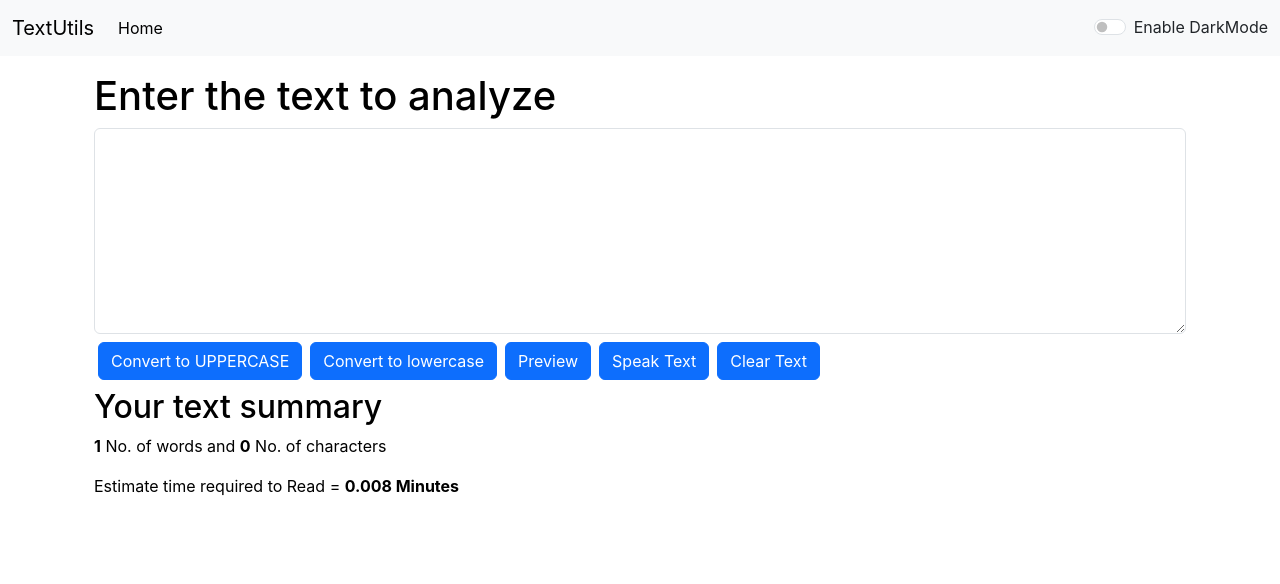
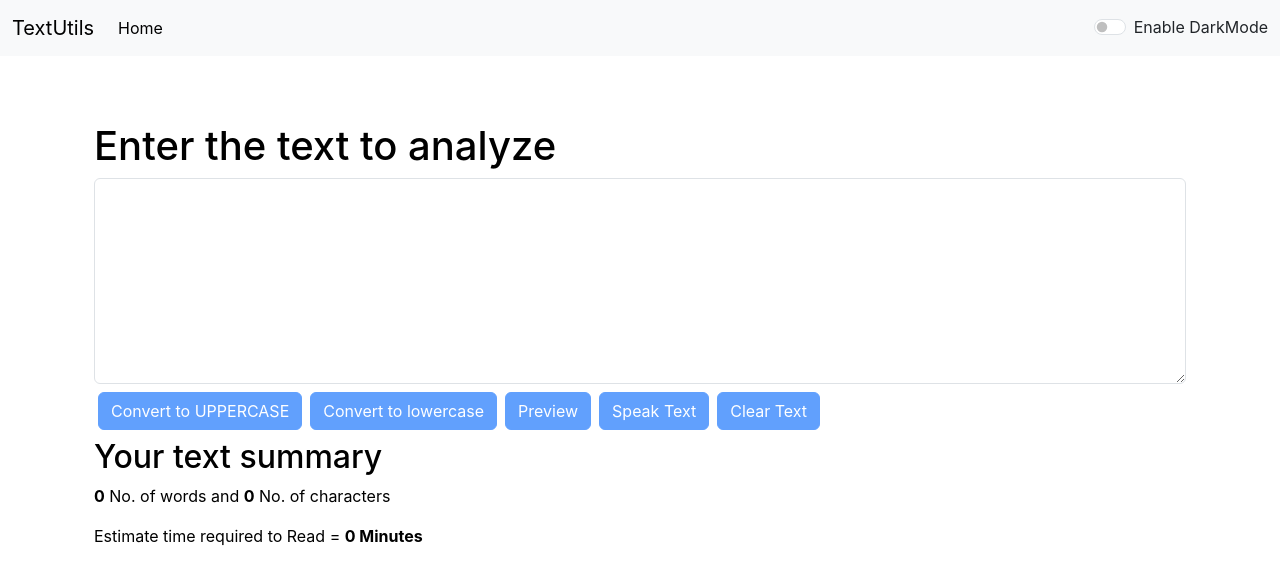
Before and after one commit to lohargaurav00/TextUtils-React, a React (Create React App) app: page / in a window 1280 px wide. Shown: the top 584 px of the page. Built offline with nearby package versions, Linux system fonts and the light colour scheme.

Commit message:
bug fix 0.0.1

```diff
--- a/src/App.js
+++ b/src/App.js
@@ -3,7 +3,7 @@ import "./App.css";
 import Navbar from "./Components/Navbar";
 import TextForm from "./Components/TextForm";
 import React, { useState } from "react";
-import Alert from "./Alert";
+import Alert from "./Components/Alert";
 // import { BrowserRouter as Router, Routes, Route, Link } from "react-router-dom";
 
 function App() {
--- a/src/Alert.js
+++ b/src/Components/Alert.js
@@ -7,8 +7,10 @@ function Alert(props) {
         return lower.charAt(0).toUpperCase()+lower.slice(1);
     }
   return (
-    props.alert && <div className={`alert alert-${props.alert.type} alert-dismissible fade show`} role="alert">
+    <div style={{height:"50px"}}>
+    {props.alert && <div className={`alert alert-${props.alert.type} alert-dismissible fade show`} role="alert">
       <strong>{ Capitalize(props.alert.type)}</strong>: {props.alert.massage}
+    </div>}
     </div>
   );
 }
--- a/src/Components/TextForm.js
+++ b/src/Components/TextForm.js
@@ -51,16 +51,16 @@ export default function TextForm(props) {
       <div className="container" style={{color: props.Theme ==="light"?"black":"white"}}>
         <h1> {props.heading} </h1>
         <textarea className="form-control" id="Mytext" rows="8" value={text} style={{backgroundColor: props.Theme ==="dark"?"#121212":"white", color: props.Theme ==="light"?"black":"white"}} onChange={handleonChange}></textarea>
-        <button className="btn btn-primary my-2 mx-1" onClick={upperText}>Convert to UPPERCASE</button>
-        <button className="btn btn-primary my-2 mx-1" onClick={lowerText}>Convert to lowercase</button>
-        <button className="btn btn-primary my-2 mx-1" onClick={previewText}>Preview</button>
-        <button className="btn btn-primary my-2 mx-1" onClick={speakText}>Speak Text</button>
-        <button className="btn btn-primary my-2 mx-1" onClick={clearText}>Clear Text</button>
+        <button disabled={text.length===0} className="btn btn-primary my-2 mx-1" onClick={upperText}>Convert to UPPERCASE</button>
+        <button disabled={text.length===0} className="btn btn-primary my-2 mx-1" onClick={lowerText}>Convert to lowercase</button>
+        <button disabled={text.length===0} className="btn btn-primary my-2 mx-1" onClick={previewText}>Preview</button>
+        <button disabled={text.length===0} className="btn btn-primary my-2 mx-1" onClick={speakText}>Speak Text</button>
+        <button disabled={text.length===0} className="btn btn-primary my-2 mx-1" onClick={clearText}>Clear Text</button>
       </div>
       <div className="container" style={{color: props.Theme ==="light"?"black":"white"}}>
           <h2>Your text summary</h2>
-          <p><b>{text.split(' ').length}</b> No. of words and <b>{text.length}</b> No. of characters</p>
-          <p> Estimate time required to Read = <b> {0.008* text.split(' ').length} Minutes</b></p>
+          <p><b>{text.split(' ').filter((element)=>{return element.length!==0}).length}</b> No. of words and <b>{text.length}</b> No. of characters</p>
+          <p> Estimate time required to Read = <b> {0.008* text.split(' ').filter((element)=>{return element.length!==0}).length} Minutes</b></p>
           <div id="preview" hidden>
             <h4>Preview</h4>
             <p> {text} </p>
```
Also changed, not shown: public/about.txt (added), public/android-chrome-512x512.png (added), public/apple-touch-icon.png (added), public/manifest.json.
